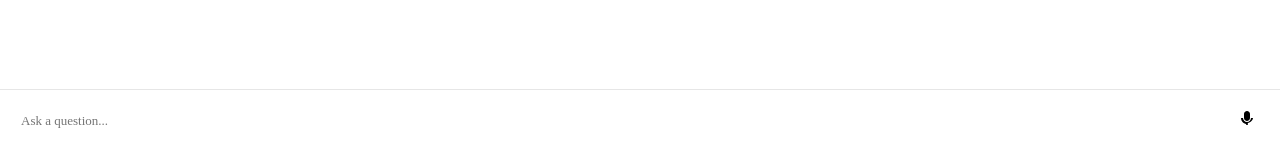
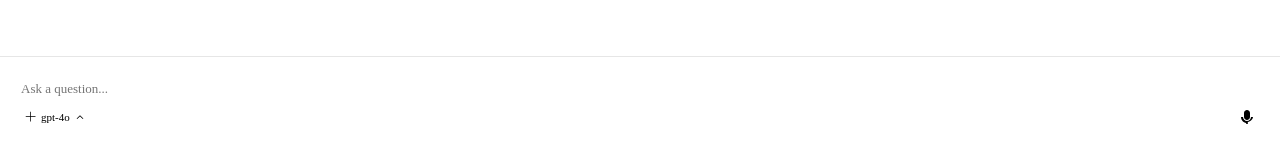
Before and after one commit to shashank9666/gravity, a React (Vite) app in the folder extension/webview-ui/: page / in a window 1280 px wide. Shown: the part 654-797 px from the top of the page. Built offline with nearby package versions, Linux system fonts and the light colour scheme.

Commit message:
feat: enhance ChatView with model selection and dropdown menu styling

```diff
--- a/extension/webview-ui/src/App.tsx
+++ b/extension/webview-ui/src/App.tsx
@@ -226,7 +226,10 @@ function App() {
   return (
     <div className="settings-container" style={{ flexDirection: 'column' }}>
       {activeTab === 'Chat' ? (
-        <ChatView onOpenSettings={() => setActiveTab('Settings')} />
+        <ChatView
+          model={model}
+          onOpenSettings={() => setActiveTab('Settings')}
+        />
       ) : (
         <div style={{ display: 'flex', flexDirection: 'column', flex: 1, overflow: 'hidden' }}>
           <div className="chat-header">
--- a/extension/webview-ui/src/ChatView.tsx
+++ b/extension/webview-ui/src/ChatView.tsx
@@ -9,10 +9,12 @@ type Message = {
 import { vscode } from './vscodeApi';
 
 interface ChatViewProps {
+  model?: string;
   onOpenSettings?: () => void;
 }
 
-export const ChatView = ({ onOpenSettings }: ChatViewProps) => {
+export const ChatView = ({ model = 'gpt-4o', onOpenSettings }: ChatViewProps) => {
+  const [modelDropdownOpen, setModelDropdownOpen] = useState(false);
   const [messages, setMessages] = useState<Message[]>([
     { id: 1, sender: 'agent', text: 'Hello! I am your Gravity agent. How can I help you?' }
   ]);
@@ -101,7 +103,7 @@ export const ChatView = ({ onOpenSettings }: ChatViewProps) => {
         <div ref={messagesEndRef} />
       </div>
       <div className="chat-input-area">
-        <div className="chat-input-wrapper">
+        <div className="chat-input-wrapper" style={{ flexDirection: 'column', alignItems: 'stretch' }}>
           <input
             type="text"
             value={inputValue}
@@ -110,7 +112,35 @@ export const ChatView = ({ onOpenSettings }: ChatViewProps) => {
             placeholder="Ask a question..."
             className="chat-input"
           />
-          <div className="chat-input-actions">
+          <div className="chat-input-actions" style={{ display: 'flex', justifyContent: 'space-between', padding: '4px 8px' }}>
+            <div style={{ position: 'relative' }}>
+              <div
+                style={{ fontSize: '11px', color: 'var(--vscode-descriptionForeground)', cursor: 'pointer', display: 'flex', alignItems: 'center', gap: '4px', padding: '4px', borderRadius: '4px' }}
+                onClick={() => setModelDropdownOpen(!modelDropdownOpen)}
+                className="model-shortcut"
+              >
+                <svg width="12" height="12" viewBox="0 0 16 16" fill="currentColor"><path d="M14 7v1H8v6H7V8H1V7h6V1h1v6h6z"/></svg>
+                {model}
+                <svg width="12" height="12" viewBox="0 0 16 16" fill="currentColor"><path d="M4.2 10.8l3.3-3.3.5-.5.5.5 3.3 3.3.7-.7-4.5-4.5-4.5 4.5z"/></svg>
+              </div>
+
+              {modelDropdownOpen && (
+                <div className="dropdown-menu" style={{ bottom: '100%', left: '0', top: 'auto', marginBottom: '8px', minWidth: '180px' }}>
+                  <div className="dropdown-item" style={{ borderBottom: '1px solid var(--vscode-dropdown-border)' }}>
+                    <div style={{ fontWeight: 'bold' }}>{model}</div>
+                    <div style={{ fontSize: '10px', opacity: 0.7 }}>Current Model</div>
+                  </div>
+                  <div className="dropdown-item" onClick={() => {
+                    setModelDropdownOpen(false);
+                    if (onOpenSettings) onOpenSettings();
+                  }}>
+                    ⚙️ Change Model (Settings)
+                  </div>
+                </div>
+              )}
+            </div>
+
+            <div style={{ display: 'flex' }}>
               {inputValue.trim().length > 0 ? (
                 <button className="icon-btn send-btn" title="Send" onClick={handleSend}>
                   <svg width="16" height="16" viewBox="0 0 16 16" fill="currentColor"><path d="M1 14l14-6L1 2v4.5l9 1.5-9 1.5V14z"/></svg>
@@ -124,5 +154,6 @@ export const ChatView = ({ onOpenSettings }: ChatViewProps) => {
           </div>
         </div>
       </div>
+    </div>
   );
 };
--- a/extension/webview-ui/src/index.css
+++ b/extension/webview-ui/src/index.css
@@ -383,6 +383,30 @@ input[type="text"]:focus {
   padding-right: 8px;
 }
 
+.model-shortcut:hover {
+  background-color: var(--vscode-list-hoverBackground);
+}
+
+.dropdown-menu {
+  position: absolute;
+  background-color: var(--vscode-dropdown-background);
+  border: 1px solid var(--vscode-dropdown-border);
+  border-radius: 4px;
+  box-shadow: 0 4px 6px rgba(0, 0, 0, 0.3);
+  z-index: 1000;
+}
+
+.dropdown-item {
+  padding: 8px 12px;
+  cursor: pointer;
+  color: var(--vscode-dropdown-foreground);
+  font-size: 13px;
+}
+
+.dropdown-item:hover {
+  background-color: var(--vscode-list-hoverBackground);
+}
+
 .send-btn {
   color: var(--primary);
 }
```
Lines whose indentation alone changed are shown as unchanged.
